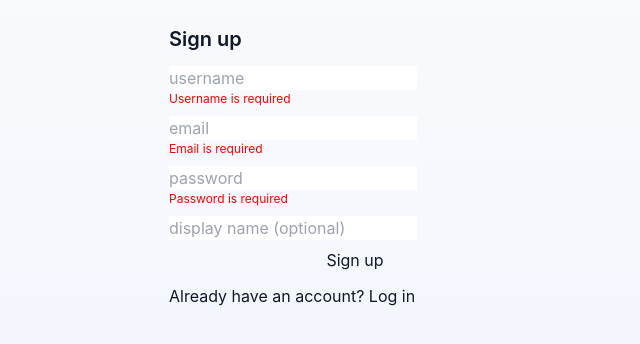
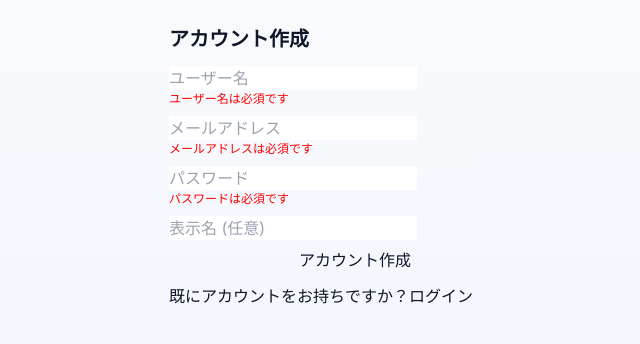
Before and after one commit to plaodas/fortunes, a Next.js app in the folder frontend/: page /signup in a window 1280 px wide. Shown: the top 344 px of the page, without its empty margins (285-925 px from the left). Built offline with nearby package versions, Linux system fonts and the light colour scheme.

Commit message:
feat: localize login and signup pages with Japanese translations

```diff
--- a/frontend/pages/login.tsx
+++ b/frontend/pages/login.tsx
@@ -21,11 +21,11 @@ export default function LoginPage(): JSX.Element {
             });
 
             if (!res.ok) {
-                setMessage(`Login failed: ${res.status}`);
+                setMessage(`ログインに失敗しました: ${res.status}`);
                 return;
             }
 
-            setMessage("Login succeeded — calling protected endpoint...");
+            setMessage("ログインに成功しました — 保護されたAPIにアクセスします...");
 
             // Read csrf_token cookie (double-submit) and call protected endpoint
             const cookies = (document.cookie || "").split(";").map((c) => c.trim());
@@ -39,27 +39,27 @@ export default function LoginPage(): JSX.Element {
             });
 
             if (!prot.ok) {
-                setMessage(`Protected call failed: ${prot.status}`);
+                setMessage(`保護されたAPIの呼び出しに失敗しました: ${prot.status}`);
                 return;
             }
 
             const data = await prot.json();
-            setMessage("Protected call succeeded: " + JSON.stringify(data));
+            setMessage("保護されたAPIの呼び出しに成功しました: " + JSON.stringify(data));
         } catch (err) {
-            setMessage("Network error");
+            setMessage("ネットワークエラー");
         }
     }
 
     return (
         <div style={{ padding: 24, maxWidth: 420, margin: "0 auto" }}>
-            <h1 style={{ fontSize: 20, fontWeight: 600, marginBottom: 12 }}>Login</h1>
+            <h1 style={{ fontSize: 20, fontWeight: 600, marginBottom: 12 }}>ログイン</h1>
             <form onSubmit={handleSubmit} style={{ display: "flex", flexDirection: "column", gap: 8 }}>
-                <input value={username} onChange={(e) => setUsername(e.target.value)} placeholder="username" />
-                <input value={password} onChange={(e) => setPassword(e.target.value)} placeholder="password" type="password" />
-                <button type="submit">Login</button>
+                <input value={username} onChange={(e) => setUsername(e.target.value)} placeholder="ユーザー名" />
+                <input value={password} onChange={(e) => setPassword(e.target.value)} placeholder="パスワード" type="password" />
+                <button type="submit">ログイン</button>
             </form>
             <div style={{ marginTop: 12 }}>
-                <a href="/signup">Create an account</a>
+                <a href="/signup">アカウント作成</a>
             </div>
             {message && <p style={{ marginTop: 16 }}>{message}</p>}
         </div>
--- a/frontend/pages/signup.tsx
+++ b/frontend/pages/signup.tsx
@@ -7,8 +7,8 @@ function validateEmail(email: string) {
 
 function validatePassword(pw: string) {
     const min = 8;
-    if (pw.length < min) return `Password must be at least ${min} characters`;
-    if (!/[0-9]/.test(pw) || !/[A-Za-z]/.test(pw)) return "Password must include letters and numbers";
+    if (pw.length < min) return `パスワードは最低 ${min} 文字必要です`;
+    if (!/[0-9]/.test(pw) || !/[A-Za-z]/.test(pw)) return "パスワードは英字と数字を含めてください";
     return null;
 }
 
@@ -23,17 +23,17 @@ export default function SignupPage(): JSX.Element {
 
     function runValidation() {
         const e: { [k: string]: string | null } = {};
-        if (!username.trim()) e.username = "Username is required";
-        else if (username.trim().length < 3) e.username = "Username must be at least 3 characters";
+        if (!username.trim()) e.username = "ユーザー名は必須です";
+        else if (username.trim().length < 3) e.username = "ユーザー名は3文字以上必要です";
 
-        if (!email.trim()) e.email = "Email is required";
-        else if (!validateEmail(email.trim())) e.email = "Email format is invalid";
+        if (!email.trim()) e.email = "メールアドレスは必須です";
+        else if (!validateEmail(email.trim())) e.email = "メールアドレスの形式が正しくありません";
 
         const pwErr = validatePassword(password);
-        if (!password) e.password = "Password is required";
+        if (!password) e.password = "パスワードは必須です";
         else if (pwErr) e.password = pwErr;
 
-        if (displayName && displayName.length > 50) e.displayName = "Display name must be 50 chars or less";
+        if (displayName && displayName.length > 50) e.displayName = "表示名は50文字以内で入力してください";
 
         setErrors(e);
         // return true if no errors
@@ -44,7 +44,7 @@ export default function SignupPage(): JSX.Element {
         e.preventDefault();
         setMessage(null);
         if (!runValidation()) {
-            setMessage("Please fix the highlighted errors");
+            setMessage("エラーを修正してください");
             return;
         }
 
@@ -59,14 +59,13 @@ export default function SignupPage(): JSX.Element {
 
             if (!res.ok) {
                 const text = await res.text();
-                setMessage(`Signup failed: ${res.status} ${text}`);
+                setMessage(`登録に失敗しました: ${res.status} ${text}`);
                 setSubmitting(false);
                 return;
             }
-
-            setMessage('Signup succeeded — you are logged in.');
+            setMessage('登録に成功しました — ログインしました。');
         } catch (err) {
-            setMessage('Network error');
+            setMessage('ネットワークエラー');
         } finally {
             setSubmitting(false);
         }
@@ -83,32 +82,32 @@ export default function SignupPage(): JSX.Element {
 
     return (
         <div style={{ padding: 24, maxWidth: 420, margin: '0 auto' }}>
-            <h1 style={{ fontSize: 20, fontWeight: 600, marginBottom: 12 }}>Sign up</h1>
+            <h1 style={{ fontSize: 20, fontWeight: 600, marginBottom: 12 }}>アカウント作成</h1>
             <form onSubmit={handleSubmit} style={{ display: 'flex', flexDirection: 'column', gap: 8 }} noValidate>
                 <div>
-                    <input value={username} onChange={(e) => setUsername(e.target.value)} placeholder="username" />
+                    <input value={username} onChange={(e) => setUsername(e.target.value)} placeholder="ユーザー名" />
                     {errors.username && <div style={{ color: 'red', fontSize: 12 }}>{errors.username}</div>}
                 </div>
 
                 <div>
-                    <input value={email} onChange={(e) => setEmail(e.target.value)} placeholder="email" />
+                    <input value={email} onChange={(e) => setEmail(e.target.value)} placeholder="メールアドレス" />
                     {errors.email && <div style={{ color: 'red', fontSize: 12 }}>{errors.email}</div>}
                 </div>
 
                 <div>
-                    <input value={password} onChange={(e) => setPassword(e.target.value)} placeholder="password" type="password" />
+                    <input value={password} onChange={(e) => setPassword(e.target.value)} placeholder="パスワード" type="password" />
                     {errors.password && <div style={{ color: 'red', fontSize: 12 }}>{errors.password}</div>}
                 </div>
 
                 <div>
-                    <input value={displayName} onChange={(e) => setDisplayName(e.target.value)} placeholder="display name (optional)" />
+                    <input value={displayName} onChange={(e) => setDisplayName(e.target.value)} placeholder="表示名 (任意)" />
                     {errors.displayName && <div style={{ color: 'red', fontSize: 12 }}>{errors.displayName}</div>}
                 </div>
 
-                <button type="submit" disabled={submitting || hasErrors}>{submitting ? 'Signing up…' : 'Sign up'}</button>
+                <button type="submit" disabled={submitting || hasErrors}>{submitting ? '登録中…' : 'アカウント作成'}</button>
             </form>
             <div style={{ marginTop: 12 }}>
-                <a href="/login">Already have an account? Log in</a>
+                <a href="/login">既にアカウントをお持ちですか？ログイン</a>
             </div>
             {message && <p style={{ marginTop: 16 }}>{message}</p>}
         </div>
```
